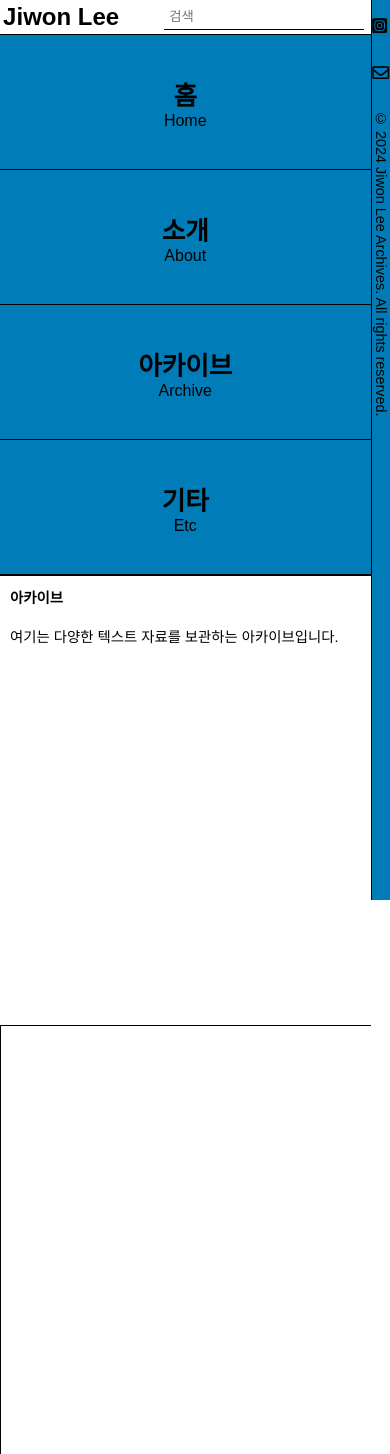
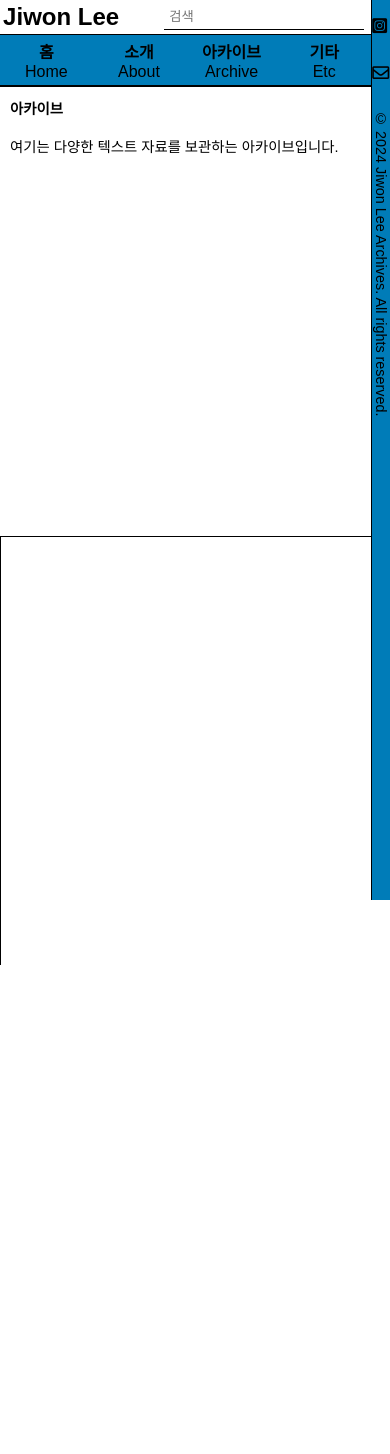
Before and after one commit to LfayeJ/archives, a Jekyll site: the page built from index.html, in a window 390 px wide. Built offline with Jekyll 4.4.1, drawn with Linux system fonts in a browser that asks for light colours; some web fonts are replaced; after the commit the page ends 965 px from its top, so only the background shows below that.

Commit message:
Update styles.css

```diff
--- a/assets/css/styles.css
+++ b/assets/css/styles.css
@@ -393,14 +393,12 @@ footer {
 
   .grid-container {
     width: 100%;
-    display: flex;
-    flex-direction: column;
+    grid-template-columns: repeat(4, 1fr); /* 수평으로 4칸 정렬 */
   }
 
   .grid-item {
-    width: 100%;
-    height: 9vh;
-    border-right: none;
+    min-height: 10vw; /* 높이를 10vw로 설정 */
+    font-size: 1rem; /* 텍스트 크기 조정 */
 }
 
 .main-content {
```
